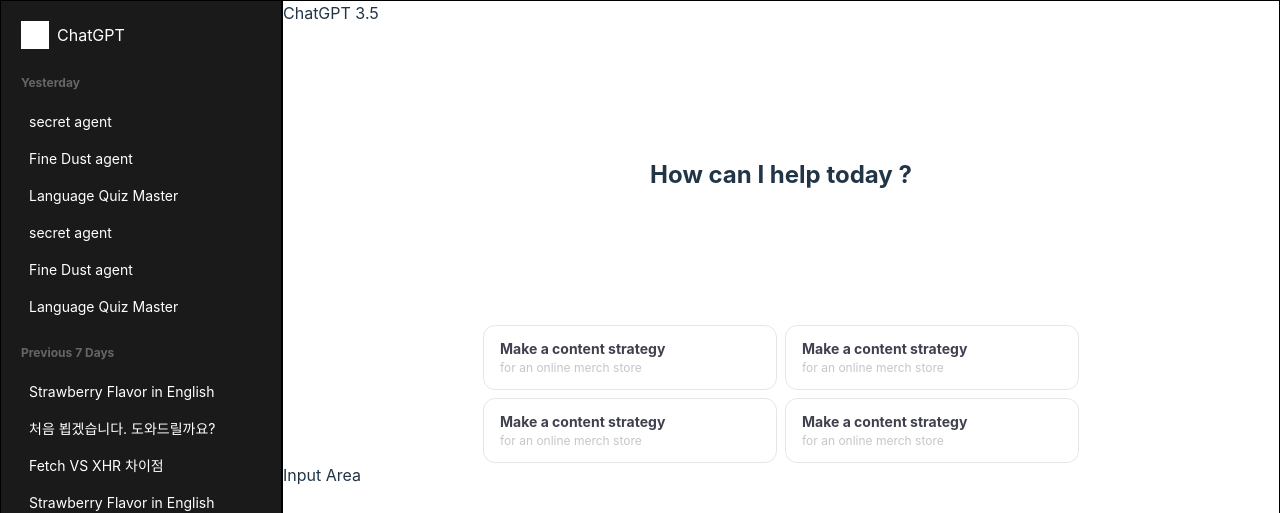
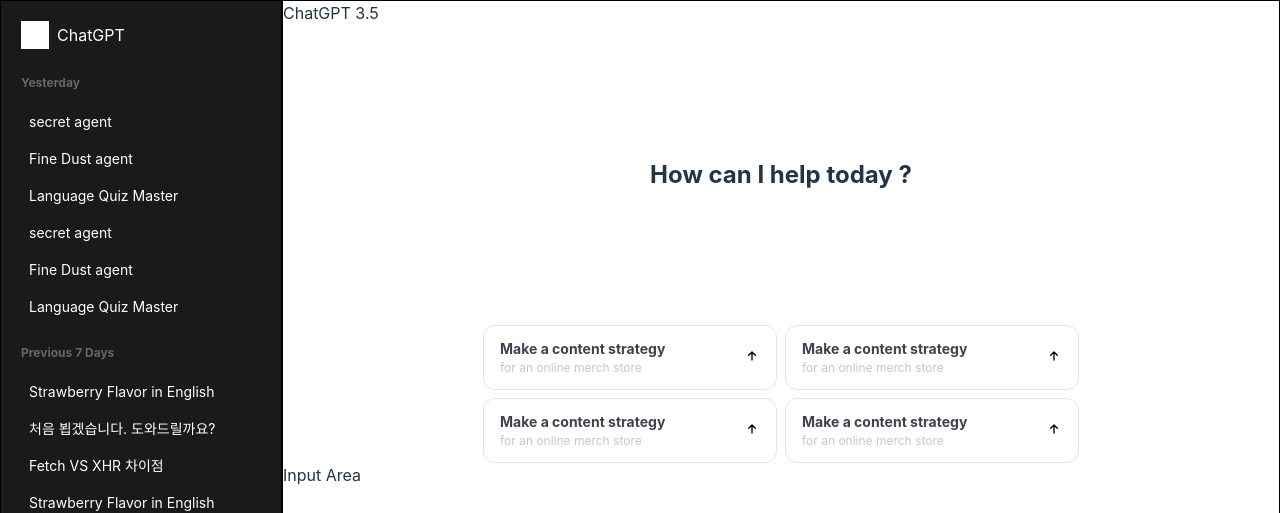
Before and after one commit to kariskim/gpt-clone, a React (Vite) app: page / in a window 1280 px wide. Shown: the top 513 px of the page. Built offline with nearby package versions, Linux system fonts and the light colour scheme.

Commit message:
ContentsMiddle 분리

```diff
--- a/src/components/Contents.scss
+++ b/src/components/Contents.scss
@@ -7,62 +7,7 @@
     flex: 1 1 0;
 
 
-    .middle-area {
 
-        width: 100%;
-        display: flex;
-        flex-direction: column;  // 위에서 쌓기
-        justify-content: center;
-        align-items: center;
-
-        .greeting {
-
-            display: flex;
-            flex-direction: column;  // 위에서 쌓기
-            justify-content: center;
-            align-items: center;
-            width: 100%;
-            height: 300px;
-
-        }
-
-        .cards {
-
-            display: grid;
-            grid-template-columns: repeat(2, 1fr);
-            //grid-auto-flow: row;
-            gap: 0.5rem;
-            width: 100%;
-            padding: 0 200px;
-            box-sizing: border-box;
-
-            .card {
-                border: 1px solid rgba(0,0,0, .1);
-                border-radius: 0.75rem;
-                text-align: left;
-                padding: 0.75rem 1rem;
-                color: rgba(64,65,79,1);
-
-                .title {
-                    font-weight: bold;
-                    font-size: 14px;
-                    color: rgba(64,65,79, 1);
-                }
-
-                .desc {
-                    font-size: 12px;
-                    color: rgba(64,65,79, 0.3);
-                }
-
-                &:hover {
-                    background-color: rgba(247,247,248, 1);
-                }
-
-            }
-
-        }
-
-    }
 
 
 
--- a/src/components/Contents.tsx
+++ b/src/components/Contents.tsx
@@ -1,41 +1,24 @@
+import { useState } from "react";
 import "./Contents.scss"
 
-import {ContentsProps} from "../interfaces/interfaces.tsx";
-
-const cardInfos = [{
-    title: "Make a content strategy",
-    desc: "for an online merch store"
-}, {title: "Make a content strategy", desc: "for an online merch store"},{title: "Make a content strategy", desc: "for an online merch store"},{title: "Make a content strategy", desc: "for an online merch store"}]
+import { ContentsProps } from "../interfaces/interfaces.tsx";
+import ContentsMiddle from "./ContentsMiddle.tsx";
 
 
-function generateContents(alreadyChatted: boolean, conversations: string[]) {
 
-    if (alreadyChatted) {
-        return conversations.map(conversation => <div key={conversation}>{conversation}</div>)
-    } else {
-        return (
-            <>
-                <div className="greeting"><h2>How can I help today ?</h2></div>
-                <div className="cards">
-                    {cardInfos.map(card => <div className="card" key={card.title}>
-                        <div className="title">{card.title}</div>
-                        <div className="desc">{card.desc}</div>
-                    </div>)}
-                </div>
-            </>
-        );
-    }
-}
-
-const Contents: React.FC<ContentsProps> = ({conversations = []}) => {
+const Contents: React.FC<ContentsProps> = ({ conversations = [] }) => {
 
     const alreadyChatted = conversations.length > 0
+    const [isHovered, setIsHovered] = useState(false);
 
     return (
         <>
             <div className="main-content">
                 <div className="top-area">ChatGPT 3.5</div>
-                <div className="middle-area">{generateContents(alreadyChatted, conversations)}</div>
+                {/* <div className="middle-area">
+
+                </div> */}
+                <ContentsMiddle alreadyChatted={alreadyChatted} conversations={conversations}/>
                 <div className="input-area">
                     <div>Input Area</div>
                 </div>
--- /dev/null
+++ b/src/components/ContentsMiddle.scss
@@ -0,0 +1,77 @@
+.middle-area {
+
+    width: 100%;
+    display: flex;
+    flex-direction: column;  // 위에서 쌓기
+    justify-content: center;
+    align-items: center;
+
+    .greeting {
+
+        display: flex;
+        flex-direction: column;  // 위에서 쌓기
+        justify-content: center;
+        align-items: center;
+        width: 100%;
+        height: 300px;
+
+    }
+
+    .cards {
+
+        display: grid;
+        grid-template-columns: repeat(2, 1fr);
+        //grid-auto-flow: row;
+        gap: 0.5rem;
+        width: 100%;
+        padding: 0 200px;
+        box-sizing: border-box;
+
+        .card {
+            border: 1px solid rgba(0,0,0, .1);
+            border-radius: 0.75rem;
+            text-align: left;
+            padding: 0.75rem 1rem;
+            color: rgba(64,65,79,1);
+            display: flex;
+            justify-content: space-between;
+            align-items: center;
+
+            &:hover {
+                background-color: rgba(247,247,248, 1);
+            }
+
+            .sentence {
+
+                .title {
+                    font-weight: bold;
+                    font-size: 14px;
+                    color: rgba(64,65,79, 1);
+                }
+
+                .desc {
+                    font-size: 12px;
+                    color: rgba(64,65,79, 0.3);
+                }
+            }
+
+            .act-btn {
+
+                background-color: white;
+
+                svg {
+                     stroke-width: 2;
+                     height: 1rem;
+                     width: 1rem;
+                     color: black;
+                }
+
+             }
+
+        }
+
+
+
+    }
+
+}
--- /dev/null
+++ b/src/components/ContentsMiddle.tsx
@@ -0,0 +1,40 @@
+import './ContentsMiddle.scss'
+
+const cardInfos = [{
+    title: "Make a content strategy",
+    desc: "for an online merch store"
+}, { title: "Make a content strategy", desc: "for an online merch store" }, { title: "Make a content strategy", desc: "for an online merch store" }, { title: "Make a content strategy", desc: "for an online merch store" }]
+
+function ContentsMiddle ({alreadyChatted, conversations}) {
+
+    return (
+
+        <div className="middle-area">
+            { alreadyChatted ? ( conversations.map(conversation => <div key={conversation}>{conversation}</div>))
+            : (
+                <>
+                    <div className="greeting"><h2>How can I help today ?</h2></div>
+                    <div className="cards">
+                        {cardInfos.map(card => <div className="card" key={card.title}>
+                            <div className="sentence">
+                                <div className="title">{card.title}</div>
+                                <div className="desc">{card.desc}</div>
+                            </div>
+                            { (<div className="act-btn">
+                                <svg width="24" height="24" viewBox="0 0 24 24" fill="none">
+                                    <path d="M7 11L12 6L17 11M12 18V7" stroke="currentColor" stroke-width="2" stroke-linecap="round" stroke-linejoin="round"></path>
+                                </svg>
+                            </div>)}
+                        </div>)}
+
+                    </div>
+                </>
+            )
+            }
+        </div>
+    );
+
+}
+
+
+export default ContentsMiddle
```
Also changed, not shown: 1 other file (tests, documents, lock files or other folders).
